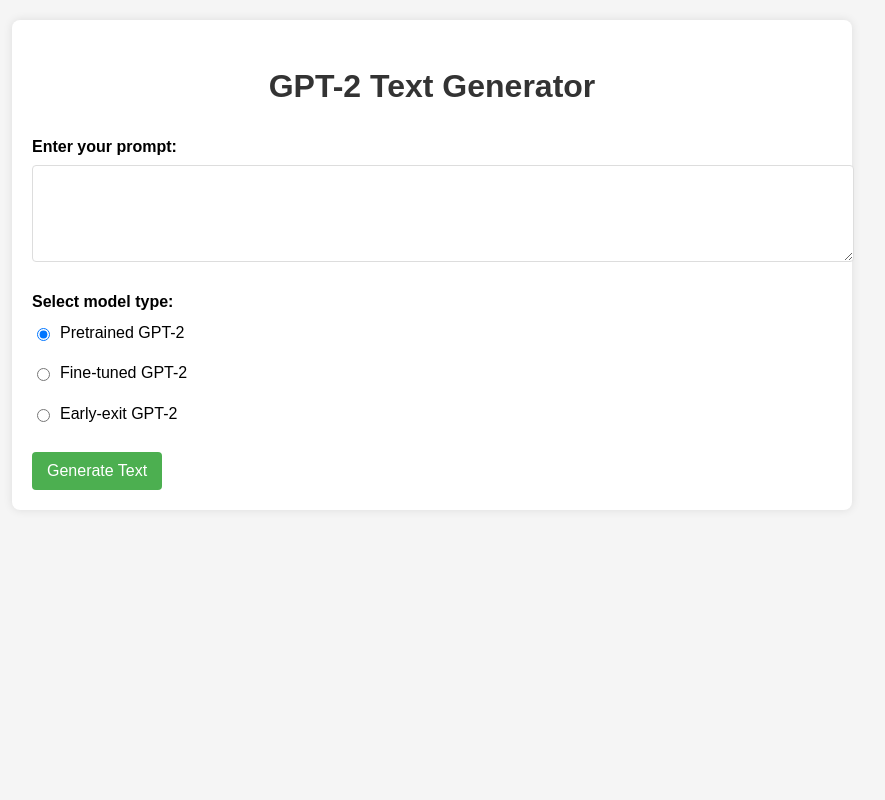
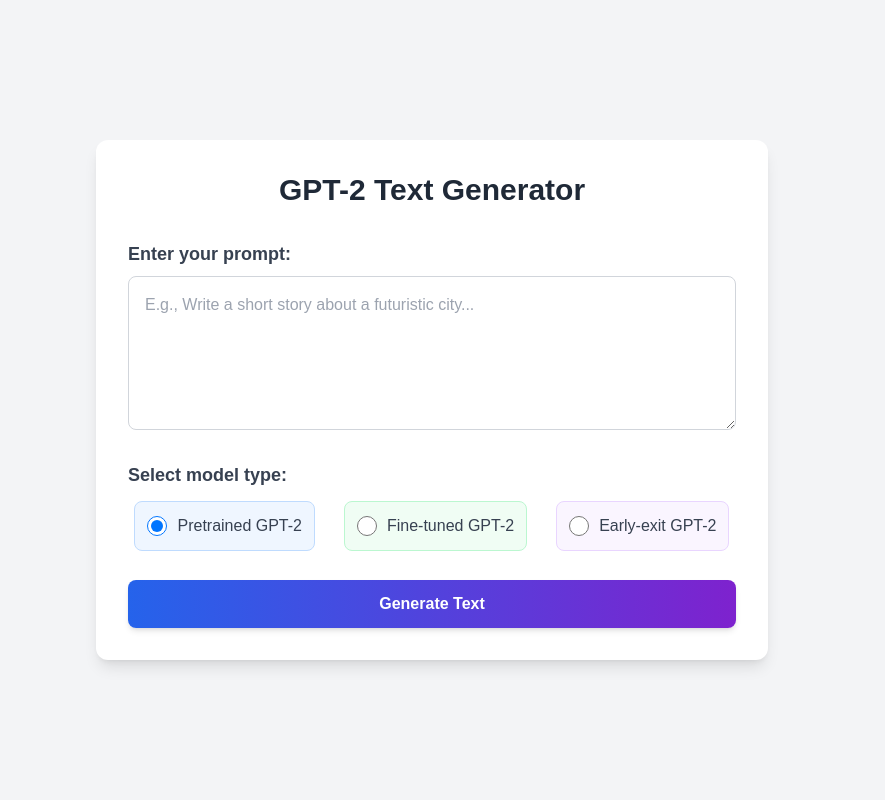
Before and after one commit to bjgrassi/gpt2-webapp, a Flask app: template templates/index.html in a window 1280 px wide. Shown: the whole page, without its empty margins (208-1093 px from the left). Run offline with Flask 3, Linux system fonts and the light colour scheme; the template is opened without the code that fills it, so the values that code supplies are empty; some libraries are stand-ins or nearby versions.

Commit message:
changes on design

```diff
--- a/templates/index.html
+++ b/templates/index.html
@@ -4,36 +4,48 @@
     <meta charset="UTF-8">
     <meta name="viewport" content="width=device-width, initial-scale=1.0">
     <title>GPT-2 Text Generator</title>
+    <!-- Tailwind CSS CDN -->
+    <script src="https://cdn.tailwindcss.com"></script>
+    <!-- Inter Font -->
+    <link href="https://fonts.googleapis.com/css2?family=Inter:wght@400;600;700&display=swap" rel="stylesheet">
     <link rel="stylesheet" href="{{ url_for('static', filename='style.css') }}">
 </head>
-<body>
-    <div class="container">
-        <h1>GPT-2 Text Generator</h1>
-        <form method="POST" action="/">
+<body class="bg-gray-100 min-h-screen flex flex-col items-center justify-center p-4">
+    <div class="container bg-white p-8 rounded-xl shadow-lg w-full max-w-2xl">
+        <h1 class="text-3xl font-bold text-center text-gray-800 mb-8">GPT-2 Text Generator</h1>
+        <form method="POST" action="/" class="space-y-6">
             <div class="form-group">
-                <label for="prompt">Enter your prompt:</label>
-                <textarea id="prompt" name="prompt" rows="5" required></textarea>
+                <label for="prompt" class="block text-gray-700 text-lg font-semibold mb-2">Enter your prompt:</label>
+                <textarea id="prompt" name="prompt" rows="5" required
+                          class="w-full p-4 border border-gray-300 rounded-lg focus:outline-none focus:ring-2 focus:ring-blue-500 text-gray-800 resize-y"
+                          placeholder="E.g., Write a short story about a futuristic city..."></textarea>
             </div>
 
             <div class="form-group">
-                <label>Select model type:</label>
-                <div class="radio-group">
-                    <label>
-                        <input type="radio" name="model_type" value="pretrained" checked>
+                <label class="block text-gray-700 text-lg font-semibold mb-3">Select model type:</label>
+                <div class="radio-group flex flex-col sm:flex-row sm:justify-around gap-4">
+                    <label class="flex items-center text-gray-700 text-base cursor-pointer p-3 bg-blue-50 rounded-lg border border-blue-200 hover:bg-blue-100 transition-colors duration-200">
+                        <input type="radio" name="model_type" value="pretrained" checked
+                               class="form-radio h-5 w-5 text-blue-600 focus:ring-blue-500 mr-2">
                         Pretrained GPT-2
                     </label>
-                    <label>
-                        <input type="radio" name="model_type" value="finetuned">
+                    <label class="flex items-center text-gray-700 text-base cursor-pointer p-3 bg-green-50 rounded-lg border border-green-200 hover:bg-green-100 transition-colors duration-200">
+                        <input type="radio" name="model_type" value="finetuned"
+                               class="form-radio h-5 w-5 text-green-600 focus:ring-green-500 mr-2">
                         Fine-tuned GPT-2
                     </label>
-                    <label>
-                        <input type="radio" name="model_type" value="early_exit">
+                    <label class="flex items-center text-gray-700 text-base cursor-pointer p-3 bg-purple-50 rounded-lg border border-purple-200 hover:bg-purple-100 transition-colors duration-200">
+                        <input type="radio" name="model_type" value="early_exit"
+                               class="form-radio h-5 w-5 text-purple-600 focus:ring-purple-500 mr-2">
                         Early-exit GPT-2
                     </label>
                 </div>
             </div>
 
-            <button type="submit">Generate Text</button>
+            <button type="submit"
+                    class="w-full bg-gradient-to-r from-blue-600 to-purple-700 text-white font-bold py-3 px-6 rounded-lg shadow-md hover:shadow-lg transform hover:-translate-y-1 transition-all duration-300 focus:outline-none focus:ring-4 focus:ring-blue-300">
+                Generate Text
+            </button>
         </form>
     </div>
 </body>
```
Also changed, not shown: templates/result.html (+35 -9 lines).
